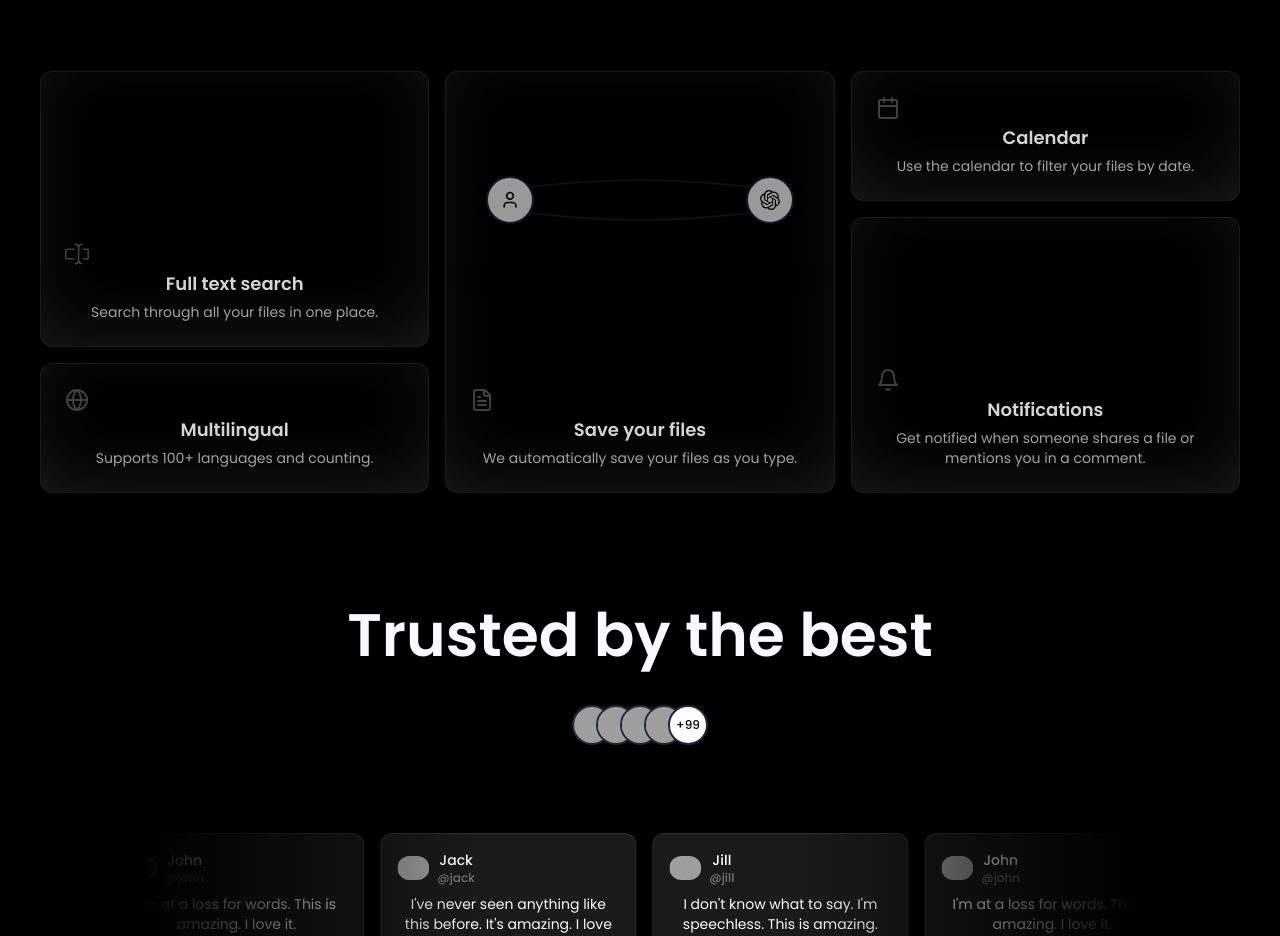
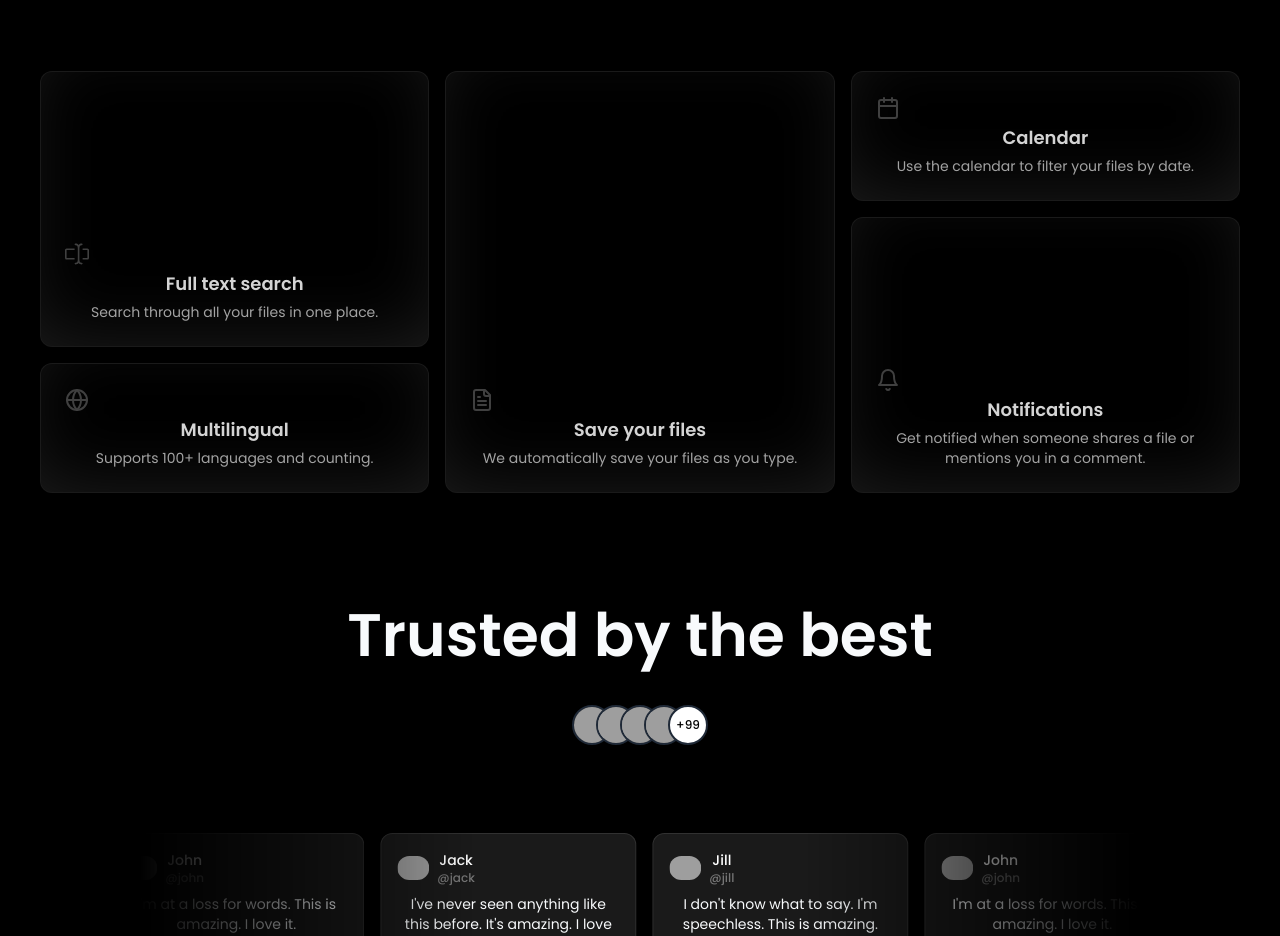
Before and after one commit to viralxpost/viralxpost-web, a React (Vite) app in the folder frontend/: page / in a window 1280 px wide. Shown: the part 1800-2736 px from the top of the page. Built offline with nearby package versions, Linux system fonts and the light colour scheme; grey boxes are pictures that could not be loaded.

Commit message:
git add beam

```diff
--- a/frontend/src/components/AnimatedBeamDemo.tsx
+++ /dev/null
@@ -1,91 +0,0 @@
-
-import React, { forwardRef, useRef } from "react";
-
-import { cn } from "@/lib/utils";
-import { AnimatedBeam } from "@/components/magicui/animated-beam";
-
-const Circle = forwardRef<
-  HTMLDivElement,
-  { className?: string; children?: React.ReactNode }
->(({ className, children }, ref) => {
-  return (
-    <div
-      ref={ref}
-      className={cn(
-        "z-10 flex h-12 w-12 items-center justify-center rounded-full border-2 bg-white p-3 shadow-[0_0_20px_-12px_rgba(0,0,0,0.8)]",
-        className,
-      )}
-    >
-      {children}
-    </div>
-  );
-});
-
-export function AnimatedBeamDemo() {
-  const containerRef = useRef<HTMLDivElement>(null);
-  const div1Ref = useRef<HTMLDivElement>(null);
-  const div2Ref = useRef<HTMLDivElement>(null);
-
-  return (
-    <div
-      className="relative flex w-full max-w-[500px] items-center justify-center overflow-hidden rounded-lg opacity-60 top-16 p-10 md:shadow-xl"
-      ref={containerRef}
-    >
-      <div className="flex h-full w-full flex-col items-stretch justify-between gap-10">
-        <div className="flex flex-row justify-between">
-          <Circle ref={div1Ref}>
-            <Icons.user />
-          </Circle>
-          <Circle ref={div2Ref}>
-            <Icons.openai />
-          </Circle>
-        </div>
-      </div>
-
-      <AnimatedBeam
-        containerRef={containerRef}
-        fromRef={div1Ref}
-        toRef={div2Ref}
-        startYOffset={10}
-        endYOffset={10}
-        curvature={-20}
-      />
-      <AnimatedBeam
-        containerRef={containerRef}
-        fromRef={div1Ref}
-        toRef={div2Ref}
-        startYOffset={-10}
-        endYOffset={-10}
-        curvature={20}
-        reverse
-      />
-    </div>
-  );
-}
-
-const Icons = {
-  openai: () => (
-    <svg
-      width="24"
-      height="24"
-      viewBox="0 0 24 24"
-      xmlns="http://www.w3.org/2000/svg"
-    >
-      <path d="M22.2819 9.8211a5.9847 5.9847 0 0 0-.5157-4.9108 6.0462 6.0462 0 0 0-6.5098-2.9A6.0651 6.0651 0 0 0 4.9807 4.1818a5.9847 5.9847 0 0 0-3.9977 2.9 6.0462 6.0462 0 0 0 .7427 7.0966 5.98 5.98 0 0 0 .511 4.9107 6.051 6.051 0 0 0 6.5146 2.9001A5.9847 5.9847 0 0 0 13.2599 24a6.0557 6.0557 0 0 0 5.7718-4.2058 5.9894 5.9894 0 0 0 3.9977-2.9001 6.0557 6.0557 0 0 0-.7475-7.0729zm-9.022 12.6081a4.4755 4.4755 0 0 1-2.8764-1.0408l.1419-.0804 4.7783-2.7582a.7948.7948 0 0 0 .3927-.6813v-6.7369l2.02 1.1686a.071.071 0 0 1 .038.052v5.5826a4.504 4.504 0 0 1-4.4945 4.4944zm-9.6607-4.1254a4.4708 4.4708 0 0 1-.5346-3.0137l.142.0852 4.783 2.7582a.7712.7712 0 0 0 .7806 0l5.8428-3.3685v2.3324a.0804.0804 0 0 1-.0332.0615L9.74 19.9502a4.4992 4.4992 0 0 1-6.1408-1.6464zM2.3408 7.8956a4.485 4.485 0 0 1 2.3655-1.9728V11.6a.7664.7664 0 0 0 .3879.6765l5.8144 3.3543-2.0201 1.1685a.0757.0757 0 0 1-.071 0l-4.8303-2.7865A4.504 4.504 0 0 1 2.3408 7.872zm16.5963 3.8558L13.1038 8.364 15.1192 7.2a.0757.0757 0 0 1 .071 0l4.8303 2.7913a4.4944 4.4944 0 0 1-.6765 8.1042v-5.6772a.79.79 0 0 0-.407-.667zm2.0107-3.0231l-.142-.0852-4.7735-2.7818a.7759.7759 0 0 0-.7854 0L9.409 9.2297V6.8974a.0662.0662 0 0 1 .0284-.0615l4.8303-2.7866a4.4992 4.4992 0 0 1 6.6802 4.66zM8.3065 12.863l-2.02-1.1638a.0804.0804 0 0 1-.038-.0567V6.0742a4.4992 4.4992 0 0 1 7.3757-3.4537l-.142.0805L8.704 5.459a.7948.7948 0 0 0-.3927.6813zm1.0976-2.3654l2.602-1.4998 2.6069 1.4998v2.9994l-2.5974 1.4997-2.6067-1.4997Z" />
-    </svg>
-  ),
-  user: () => (
-    <svg
-      width="24"
-      height="24"
-      viewBox="0 0 24 24"
-      fill="none"
-      stroke="#000000"
-      strokeWidth="2"
-      xmlns="http://www.w3.org/2000/svg"
-    >
-      <path d="M19 21v-2a4 4 0 0 0-4-4H9a4 4 0 0 0-4 4v2" />
-      <circle cx="12" cy="7" r="4" />
-    </svg>
-  ),
-};
--- a/frontend/src/components/BentoComp.tsx
+++ b/frontend/src/components/BentoComp.tsx
@@ -2,7 +2,7 @@ import { InputIcon } from "@radix-ui/react-icons";
 import { HeroSubtitle, HeroTitle } from "./Hero";
 import { BentoCard, BentoGrid } from "./magicui/bento-grid";
 import {  BellIcon, CalendarIcon, FileTextIcon, GlobeIcon } from "lucide-react";
-import { AnimatedBeamDemo } from "./AnimatedBeamDemo";
+
 
 
 const BentoComp = () => {
@@ -13,7 +13,7 @@ const BentoComp = () => {
           description: "We automatically save your files as you type.",
           href: "/",
           cta: "Learn more",
-          background: <AnimatedBeamDemo/>,
+          background: "",
           className: "lg:row-start-1 lg:row-end-4 lg:col-start-2 lg:col-end-3",
         },
         {
--- a/frontend/src/components/magicui/animated-beam.tsx
+++ /dev/null
@@ -1,188 +0,0 @@
-
-import { RefObject, useEffect, useId, useState } from "react";
-import { motion } from "framer-motion";
-import { cn } from "@/lib/utils";
-
-
-
-export interface AnimatedBeamProps {
-  className?: string;
-  containerRef: RefObject<HTMLElement>; // Container ref
-  fromRef: RefObject<HTMLElement>;
-  toRef: RefObject<HTMLElement>;
-  curvature?: number;
-  reverse?: boolean;
-  pathColor?: string;
-  pathWidth?: number;
-  pathOpacity?: number;
-  gradientStartColor?: string;
-  gradientStopColor?: string;
-  delay?: number;
-  duration?: number;
-  startXOffset?: number;
-  startYOffset?: number;
-  endXOffset?: number;
-  endYOffset?: number;
-}
-
-export const AnimatedBeam: React.FC<AnimatedBeamProps> = ({
-  className,
-  containerRef,
-  fromRef,
-  toRef,
-  curvature = 0,
-  reverse = false, // Include the reverse prop
-  duration = Math.random() * 3 + 4,
-  delay = 0,
-  pathColor = "gray",
-  pathWidth = 2,
-  pathOpacity = 0.2,
-  gradientStartColor = "#ffaa40",
-  gradientStopColor = "#9c40ff",
-  startXOffset = 0,
-  startYOffset = 0,
-  endXOffset = 0,
-  endYOffset = 0,
-}) => {
-  const id = useId();
-  const [pathD, setPathD] = useState("");
-  const [svgDimensions, setSvgDimensions] = useState({ width: 0, height: 0 });
-
-  // Calculate the gradient coordinates based on the reverse prop
-  const gradientCoordinates = reverse
-    ? {
-        x1: ["90%", "-10%"],
-        x2: ["100%", "0%"],
-        y1: ["0%", "0%"],
-        y2: ["0%", "0%"],
-      }
-    : {
-        x1: ["10%", "110%"],
-        x2: ["0%", "100%"],
-        y1: ["0%", "0%"],
-        y2: ["0%", "0%"],
-      };
-
-  useEffect(() => {
-    const updatePath = () => {
-      if (containerRef.current && fromRef.current && toRef.current) {
-        const containerRect = containerRef.current.getBoundingClientRect();
-        const rectA = fromRef.current.getBoundingClientRect();
-        const rectB = toRef.current.getBoundingClientRect();
-
-        const svgWidth = containerRect.width;
-        const svgHeight = containerRect.height;
-        setSvgDimensions({ width: svgWidth, height: svgHeight });
-
-        const startX =
-          rectA.left - containerRect.left + rectA.width / 2 + startXOffset;
-        const startY =
-          rectA.top - containerRect.top + rectA.height / 2 + startYOffset;
-        const endX =
-          rectB.left - containerRect.left + rectB.width / 2 + endXOffset;
-        const endY =
-          rectB.top - containerRect.top + rectB.height / 2 + endYOffset;
-
-        const controlY = startY - curvature;
-        const d = `M ${startX},${startY} Q ${
-          (startX + endX) / 2
-        },${controlY} ${endX},${endY}`;
-        setPathD(d);
-      }
-    };
-
-    // Initialize ResizeObserver
-    const resizeObserver = new ResizeObserver((entries) => {
-      // For all entries, recalculate the path
-      for (let entry of entries) {
-        updatePath();
-      }
-    });
-
-    // Observe the container element
-    if (containerRef.current) {
-      resizeObserver.observe(containerRef.current);
-    }
-
-    // Call the updatePath initially to set the initial path
-    updatePath();
-
-    // Clean up the observer on component unmount
-    return () => {
-      resizeObserver.disconnect();
-    };
-  }, [
-    containerRef,
-    fromRef,
-    toRef,
-    curvature,
-    startXOffset,
-    startYOffset,
-    endXOffset,
-    endYOffset,
-  ]);
-
-  return (
-    <svg
-      fill="none"
-      width={svgDimensions.width}
-      height={svgDimensions.height}
-      xmlns="http://www.w3.org/2000/svg"
-      className={cn(
-        "pointer-events-none absolute left-0 top-0 transform-gpu stroke-2",
-        className,
-      )}
-      viewBox={`0 0 ${svgDimensions.width} ${svgDimensions.height}`}
-    >
-      <path
-        d={pathD}
-        stroke={pathColor}
-        strokeWidth={pathWidth}
-        strokeOpacity={pathOpacity}
-        strokeLinecap="round"
-      />
-      <path
-        d={pathD}
-        strokeWidth={pathWidth}
-        stroke={`url(#${id})`}
-        strokeOpacity="1"
-        strokeLinecap="round"
-      />
-      <defs>
-        <motion.linearGradient
-          className="transform-gpu"
-          id={id}
-          gradientUnits={"userSpaceOnUse"}
-          initial={{
-            x1: "0%",
-            x2: "0%",
-            y1: "0%",
-            y2: "0%",
-          }}
-          animate={{
-            x1: gradientCoordinates.x1,
-            x2: gradientCoordinates.x2,
-            y1: gradientCoordinates.y1,
-            y2: gradientCoordinates.y2,
-          }}
-          transition={{
-            delay,
-            duration,
-            ease: [0.16, 1, 0.3, 1], // https://easings.net/#easeOutExpo
-            repeat: Infinity,
-            repeatDelay: 0,
-          }}
-        >
-          <stop stopColor={gradientStartColor} stopOpacity="0"></stop>
-          <stop stopColor={gradientStartColor}></stop>
-          <stop offset="32.5%" stopColor={gradientStopColor}></stop>
-          <stop
-            offset="100%"
-            stopColor={gradientStopColor}
-            stopOpacity="0"
-          ></stop>
-        </motion.linearGradient>
-      </defs>
-    </svg>
-  );
-};
```
